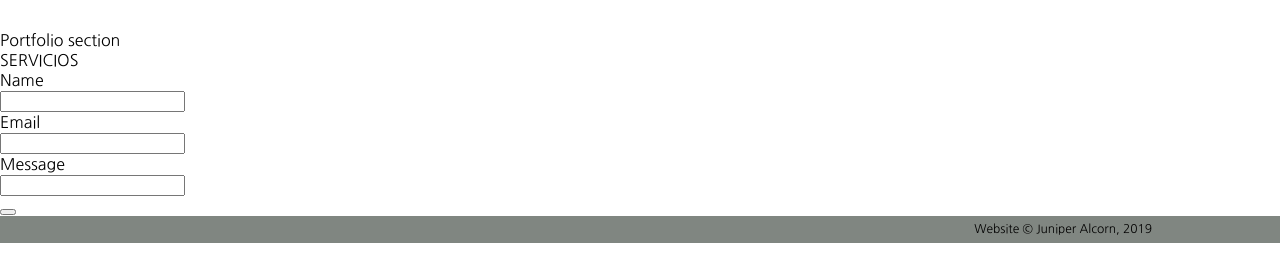
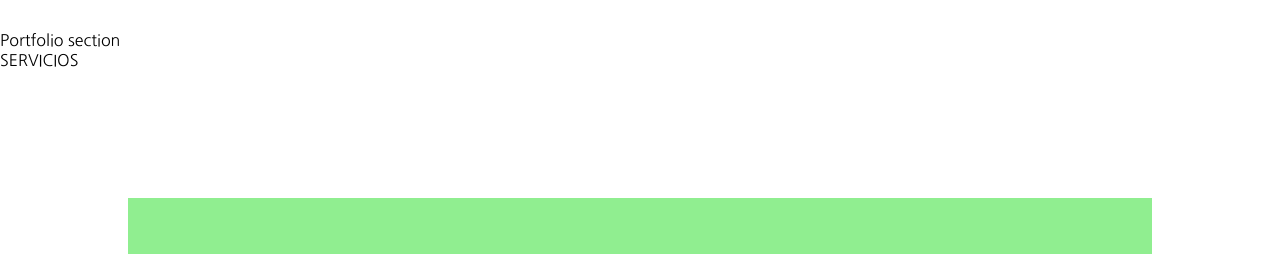
Before and after one commit to juniperalcorn/joel-s-portfolio, a React (Create React App) app in the folder client/: page / in a window 1280 px wide. Shown: the part 698-952 px from the top of the page. Built offline with nearby package versions, Linux system fonts and the light colour scheme.

Commit message:
style contact

```diff
--- a/client/src/App.css
+++ b/client/src/App.css
@@ -77,6 +77,66 @@
   flex-direction: column;
   margin-bottom: 3%
 }
+
+/* C O N T A C T */
+.contact{
+  display: flex;
+  flex-direction: row;
+  margin: 10%;
+  padding: 5%;
+  background-color: lightgreen;
+}
+.contactInfo{
+  margin-right: 5%;
+  width: 35%;
+}
+form{
+  display: flex;
+  flex-direction: column;
+  width: 45%;
+  background-color: lightcoral;
+  padding: 4%;
+  border-radius: 15px;
+}
+.contactName {
+  display: flex;
+  flex-direction: row;
+  margin-bottom: 5%;
+}
+#contactName{
+  margin-left: 9%;
+  width: 99%;
+  height: 1.5em;
+}
+.contactEmail{
+  display: flex;
+  flex-direction: row;
+  margin-bottom: 5%;
+}
+#contactEmail{
+  margin-left: 11%;
+  width: 99%;
+  height: 1.5em;
+}
+.contactMsg{
+  display: flex;
+  flex-direction: row;
+}
+#contactMsg{
+  width: 100%;
+  height: 6em;
+  margin-left: 3%;
+}
+.contactButton{
+  margin-left: 50%;
+}
+#contactButton{
+  width: 6em;
+  height: 2em;
+  border-radius: 15px;
+  margin-top: 15%;
+  font-family: 'Nanum Gothic', sans-serif;
+}
 /* F O O T E R */
 .footer{
   display: flex;
--- a/client/src/components/Contact.js
+++ b/client/src/components/Contact.js
@@ -45,9 +45,13 @@ class Contact extends Component{
     render(){
         return(
             <div className='contact'>
+                <div className='contactInfo'>
+                    <h2>Contact</h2>
+                    <p>Contact for more information, pricing, scheduling.</p>
+                </div>
                 <form onSubmit={this.onFormSubmit}>
                     <div className='contactName'>
-                        <label htmlFor='name'>Name</label>
+                        <label htmlFor='name'>Name:</label>
                         <br />
                         <input
                             id='contactName'
@@ -59,7 +63,7 @@ class Contact extends Component{
                     </div>
 
                     <div className='contactEmail'>
-                        <label htmlFor='email'>Email</label>
+                        <label htmlFor='email'>Email:</label>
                         <br />
                         <input
                             id='contactEmail'
@@ -70,7 +74,7 @@ class Contact extends Component{
                     </div>
 
                     <div className='contactMsg'>
-                        <label htmlFor='message'>Message</label>
+                        <label htmlFor='message'>Message:</label>
                         <br />
                         <input
                             id='contactMsg'
@@ -86,7 +90,7 @@ class Contact extends Component{
                             type='submit'
                             value='submit'
                             text='Send'
-                        />
+                        >Send</button>
                     </div>
 
                 </form>
```
